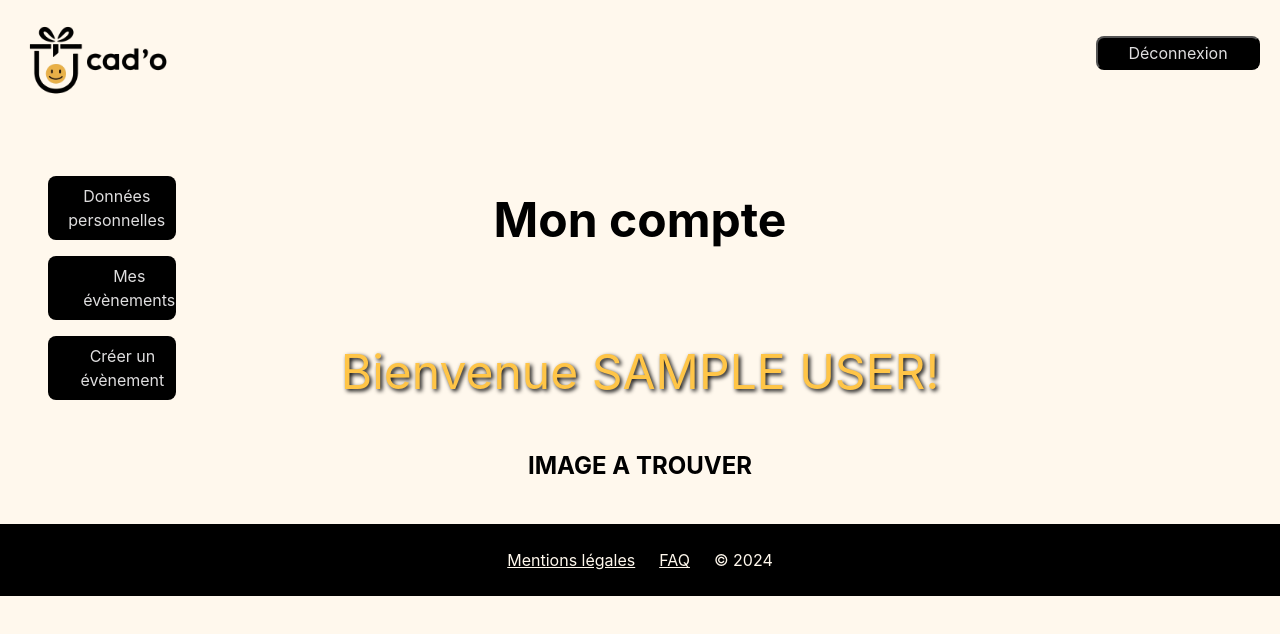
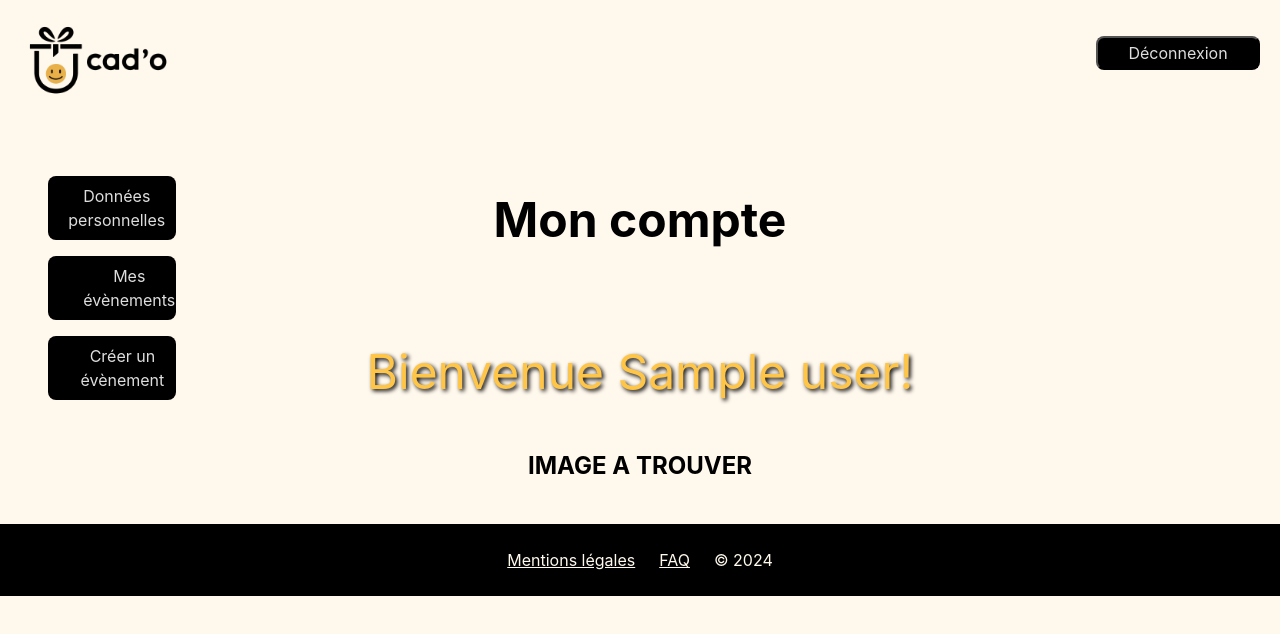
Before and after one commit to yanis-lannabi/cado-front, a React (Vite) app: page /mon-compte in a window 1280 px wide. Shown: the top 634 px of the page. Built offline with nearby package versions, Linux system fonts and the light colour scheme; sample sign-in values are in the browser's storage.

Commit message:
fix: correcting the name format, with Uppercase and Lowercase at the right place

```diff
--- a/src/components/Pages/MyAccount/MyAccount.tsx
+++ b/src/components/Pages/MyAccount/MyAccount.tsx
@@ -20,7 +20,10 @@ const MyAccount = () => {
         <h1>Mon compte</h1>
       </header>
       <p className="MyAccount-WelcomeMessage">
-        Bienvenue {authData.user.name.toUpperCase()}!
+        Bienvenue{' '}
+        {authData.user.name.charAt(0).toUpperCase() +
+          authData.user.name.slice(1).toLowerCase()}
+        !
       </p>
       <h2>IMAGE A TROUVER</h2>
       <div className="MyAccount__Buttons">
```
